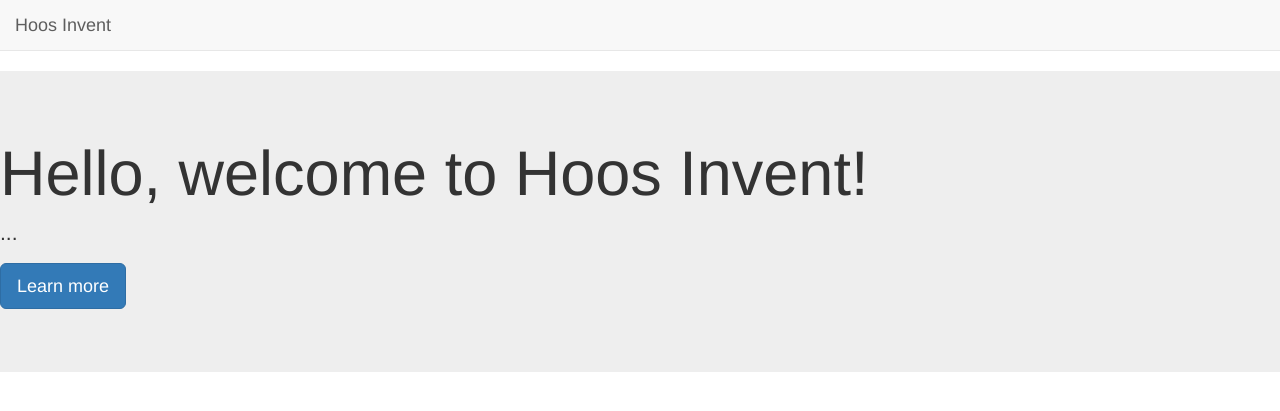
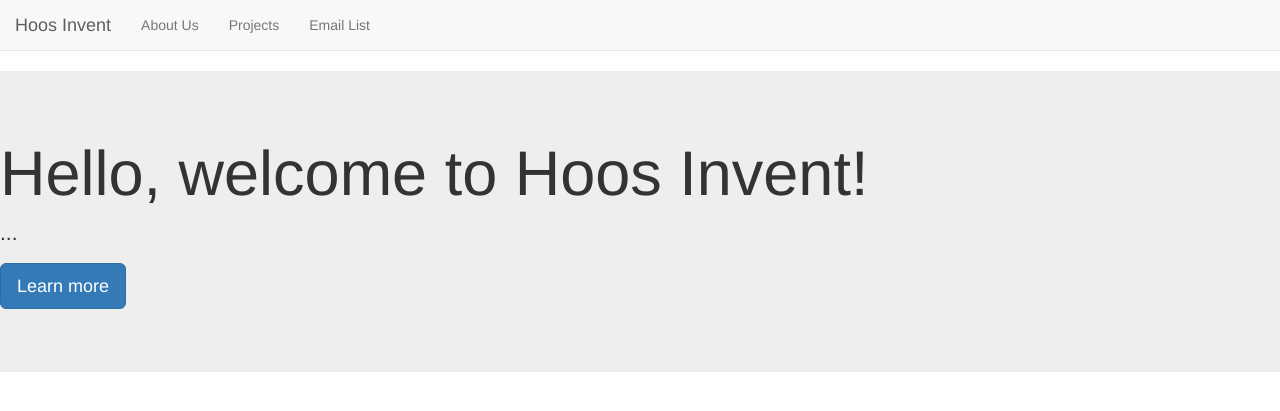
Before and after one commit to hoosinvent/club_site, a Django app: page / in a window 1280 px wide. Shown: the top 411 px of the page. Run offline with Django 3.2, Linux system fonts and the light colour scheme; some libraries are stand-ins or nearby versions.

Commit message:
Add dummy links to navbar

```diff
--- a/club/templates/navbar.html
+++ b/club/templates/navbar.html
@@ -14,6 +14,9 @@
         </div>
 
         <ul class="nav navbar-nav navbar-left">
+            <li><a href="#">About Us</a></li>
+            <li><a href="#">Projects</a></li>
+            <li><a href="#">Email List</a></li>
         </ul>
         <!-- Collect the nav links, forms, and other content for toggling -->
     </div>
```
